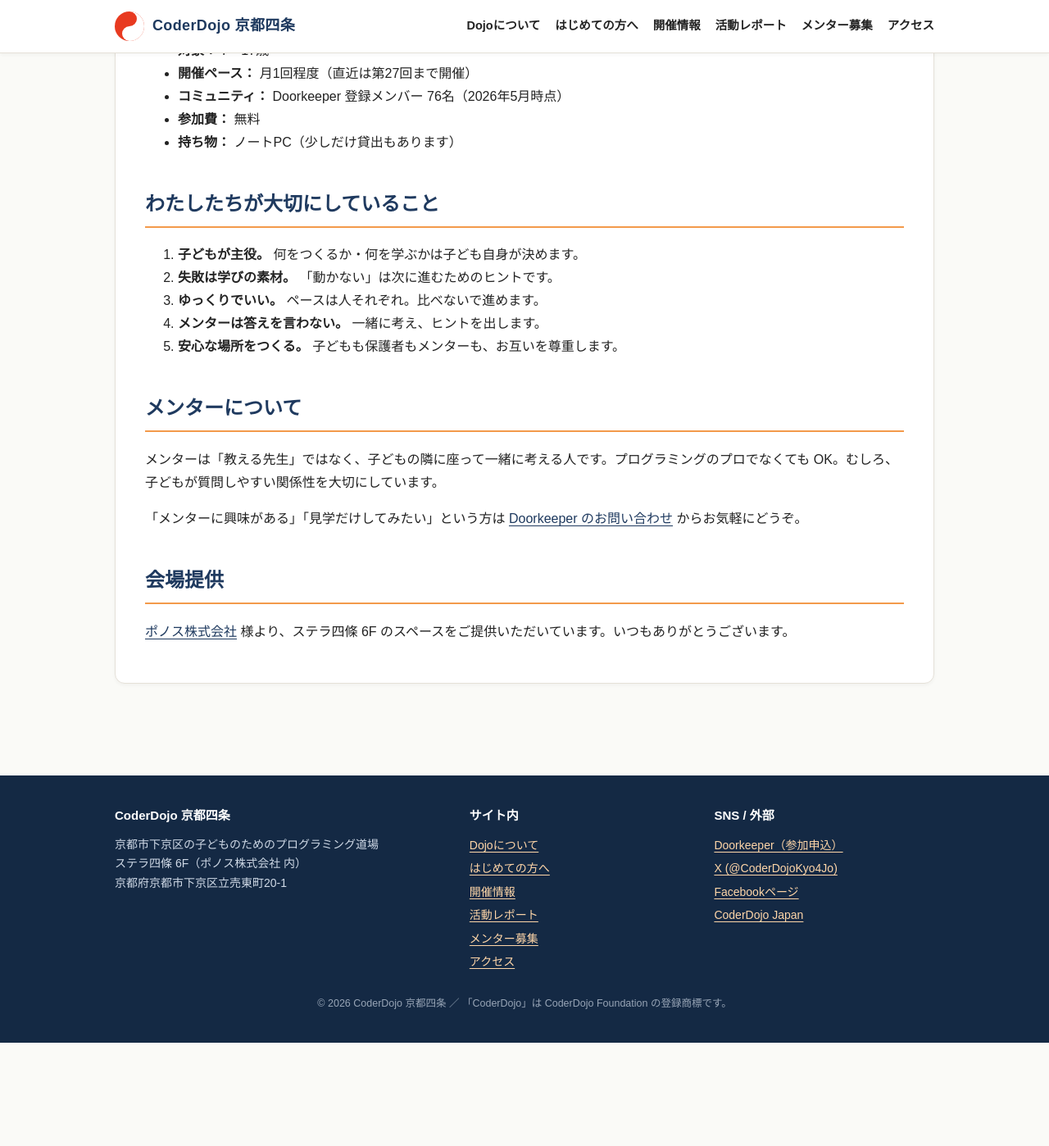
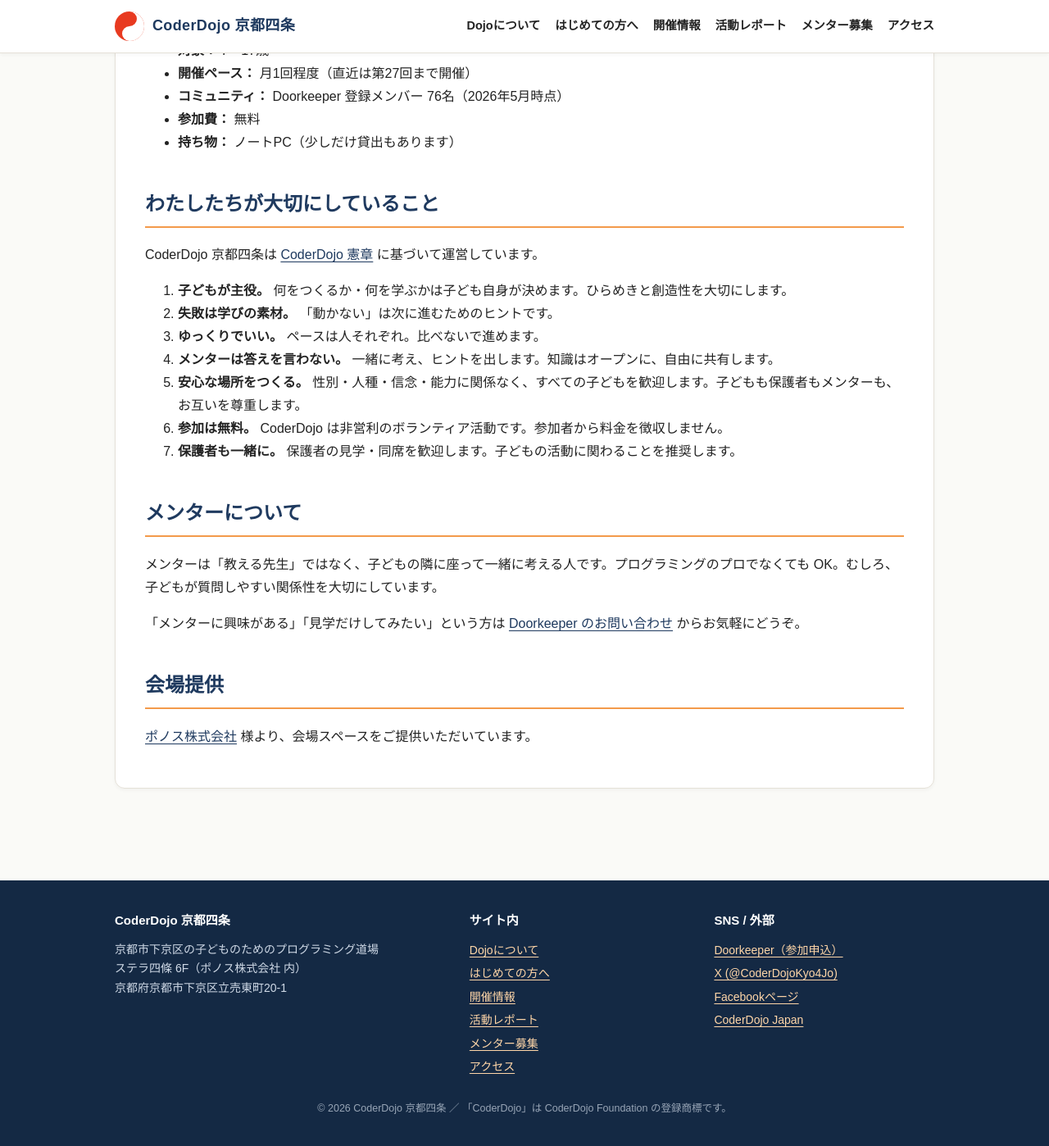
Before and after one commit to coderdojo-kyotoshijo/coderdojo-kyotoshijo.github.io, a Jekyll site: the page built from about.md, in a window 1280 px wide and 1400 px high, scrolled down 609 px. Shown: the whole window at 82% size. Built offline with Jekyll 4.4.1, drawn with Linux system fonts in a browser that asks for light colours; before the commit the page ends 1881 px from its top, so only the background shows below that.

Commit message:
Dojoについて の内容を修正

```diff
--- a/about.md
+++ b/about.md
@@ -24,11 +24,15 @@
 
 ## わたしたちが大切にしていること
 
-1. **子どもが主役。** 何をつくるか・何を学ぶかは子ども自身が決めます。
+CoderDojo 京都四条は [CoderDojo 憲章](https://coderdojo.jp/charter) に基づいて運営しています。
+
+1. **子どもが主役。** 何をつくるか・何を学ぶかは子ども自身が決めます。ひらめきと創造性を大切にします。
 2. **失敗は学びの素材。** 「動かない」は次に進むためのヒントです。
 3. **ゆっくりでいい。** ペースは人それぞれ。比べないで進めます。
-4. **メンターは答えを言わない。** 一緒に考え、ヒントを出します。
-5. **安心な場所をつくる。** 子どもも保護者もメンターも、お互いを尊重します。
+4. **メンターは答えを言わない。** 一緒に考え、ヒントを出します。知識はオープンに、自由に共有します。
+5. **安心な場所をつくる。** 性別・人種・信念・能力に関係なく、すべての子どもを歓迎します。子どもも保護者もメンターも、お互いを尊重します。
+6. **参加は無料。** CoderDojo は非営利のボランティア活動です。参加者から料金を徴収しません。
+7. **保護者も一緒に。** 保護者の見学・同席を歓迎します。子どもの活動に関わることを推奨します。
 
 ## メンターについて
 
@@ -38,4 +42,4 @@
 
 ## 会場提供
 
-[ポノス株式会社](https://www.ponos.net/) 様より、ステラ四條 6F のスペースをご提供いただいています。いつもありがとうございます。
+[ポノス株式会社](https://www.ponos.jp/) 様より、会場スペースをご提供いただいています。
```
